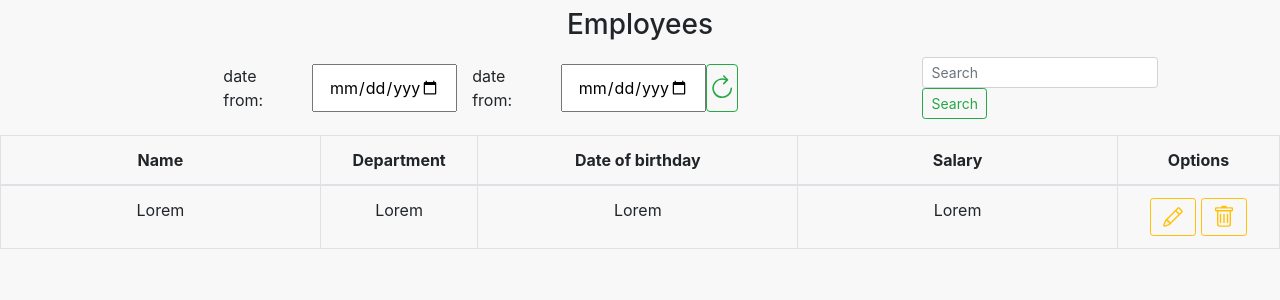
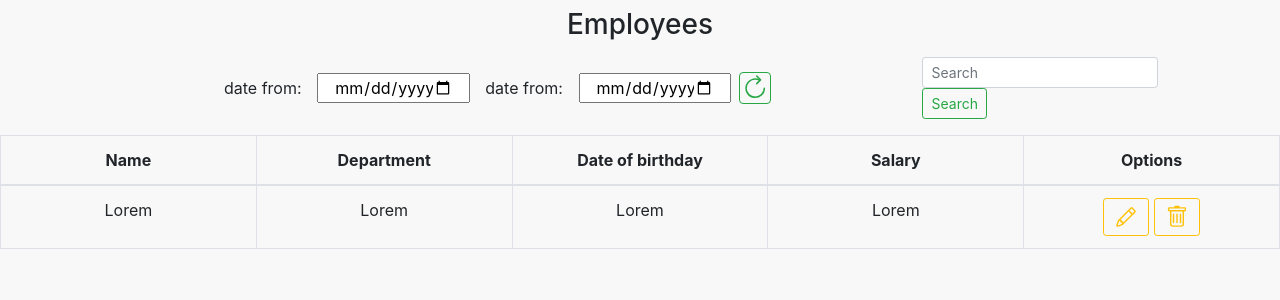
Before and after one commit to TheMisterrio/DepartmentHandler, a Flask app: page /employees in a window 1280 px wide. Shown: the part 110-410 px from the top of the page. Run offline with Flask 2, Linux system fonts and the light colour scheme; data that the repository does not hold is empty; some libraries are stand-ins or nearby versions.

Commit message:
Bootstarp design

```diff
--- a/department-app/templates/employees.html
+++ b/department-app/templates/employees.html
@@ -4,16 +4,15 @@
 <div class="col-md-12 mb-3 row">
     <div class="col-md-2"></div>
     <form action="" class="form-inline col-md-7 row">
-        <div class="row col-md-12">
-            <div class="col-md-12 col-sm-12 col-lg-5 row">
+            <div class="col-md-12 col-sm-12 col-lg-6 col-xl-5 row">
                 <label for="date_from" class="col-sm-5">date from:</label>
                 <input id="date_from" type="date" class="date col-sm-7">
             </div>
-            <div class="col-md-12 col-sm-12 col-lg-5 row">
+            <div class="col-md-12 col-sm-12 col-lg-6 col-xl-5 row">
                 <label for="date_by" class="col-sm-5">date from:</label>
                 <input id="date_by" type="date" class="date col-sm-7">
             </div>
-        <button type="submit" class="btn btn-outline-success" style="padding: 0">
+        <button type="submit" class="btn btn-outline-success ml-2 mt-lg-0 mb-lg-0 mt-sm-2 mb-sm-2" style="padding: 0">
             <svg class="bi bi-arrow-clockwise" width="1.9em" height="1.9em" viewBox="0 0 20 20"
                  fill="currentColor" xmlns="http://www.w3.org/2000/svg">
                 <path fill-rule="evenodd"
@@ -24,7 +23,6 @@
                       clip-rule="evenodd"></path>
             </svg>
         </button>
-        </div>
     </form>
     <form class="form-inline col-md-3">
         <input class="form-control mr-sm-2 form-control-sm" type="search" placeholder="Search"
@@ -32,14 +30,14 @@
         <button class="btn btn-outline-success btn-sm my-2 my-sm-0" type="submit">Search</button>
     </form>
 </div>
-<table class="table text table-bordered text-center">
+<table class="table text table-bordered text-center table-responsive-md" style="table-layout: fixed">
     <thead>
     <tr>
-        <th class="w-25">Name</th>
-        <th class="w-10">Department</th>
-        <th class="w-25">Date of birthday</th>
-        <th class="w-25">Salary</th>
-        <th class="w-15">Options</th>
+        <th class="">Name</th>
+        <th class="">Department</th>
+        <th class="">Date of birthday</th>
+        <th class="">Salary</th>
+        <th class="">Options</th>
     </tr>
     </thead>
     <tbody>
```
Also changed, not shown: department-app/templates/departments.html (+6 -6 lines), 2 other files.
